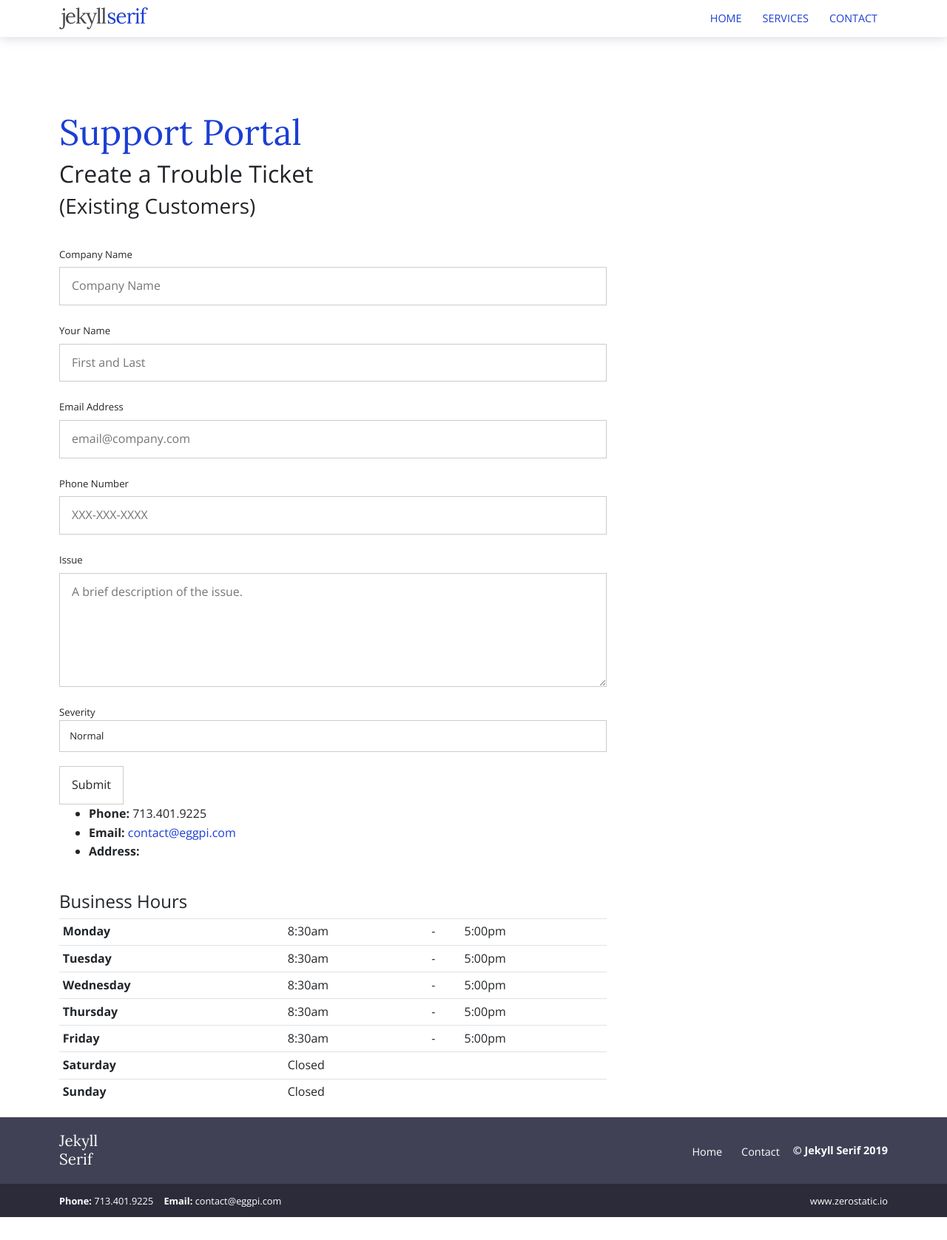
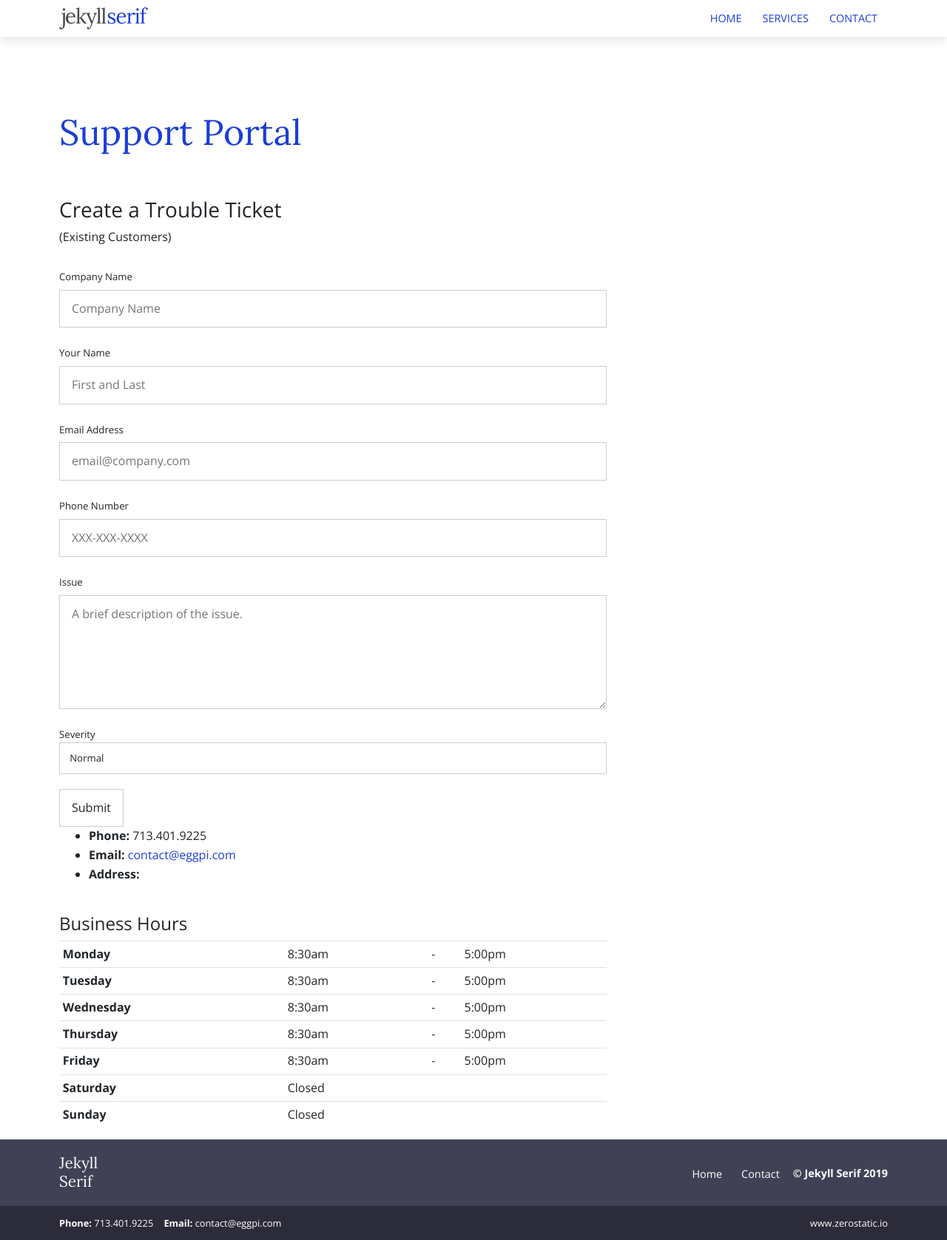
Before and after one commit to eggpi-site/eggpi-site.github.io, a Jekyll site: the page built from support.html, in a window 1280 px wide. Shown: the whole page at 74% size. Built offline with Jekyll 4.4.1, drawn with Linux system fonts in a browser that asks for light colours; before the commit the page ends 1646 px from its top, so only the background shows below that.

```diff
--- a/support.html
+++ b/support.html
@@ -9,8 +9,10 @@ bodyClass: page-contact
     <div class="row">
       <div class="col-12">
         <h1>Support Portal</h1>
-        <h2>Create a Trouble Ticket</h2>
-        <h3>(Existing Customers)</h3>
+        </br>
+        </br>
+        <h3>Create a Trouble Ticket</h3>
+        <p1>(Existing Customers)</p1>
       </div>
     </div>
   </div>
```
